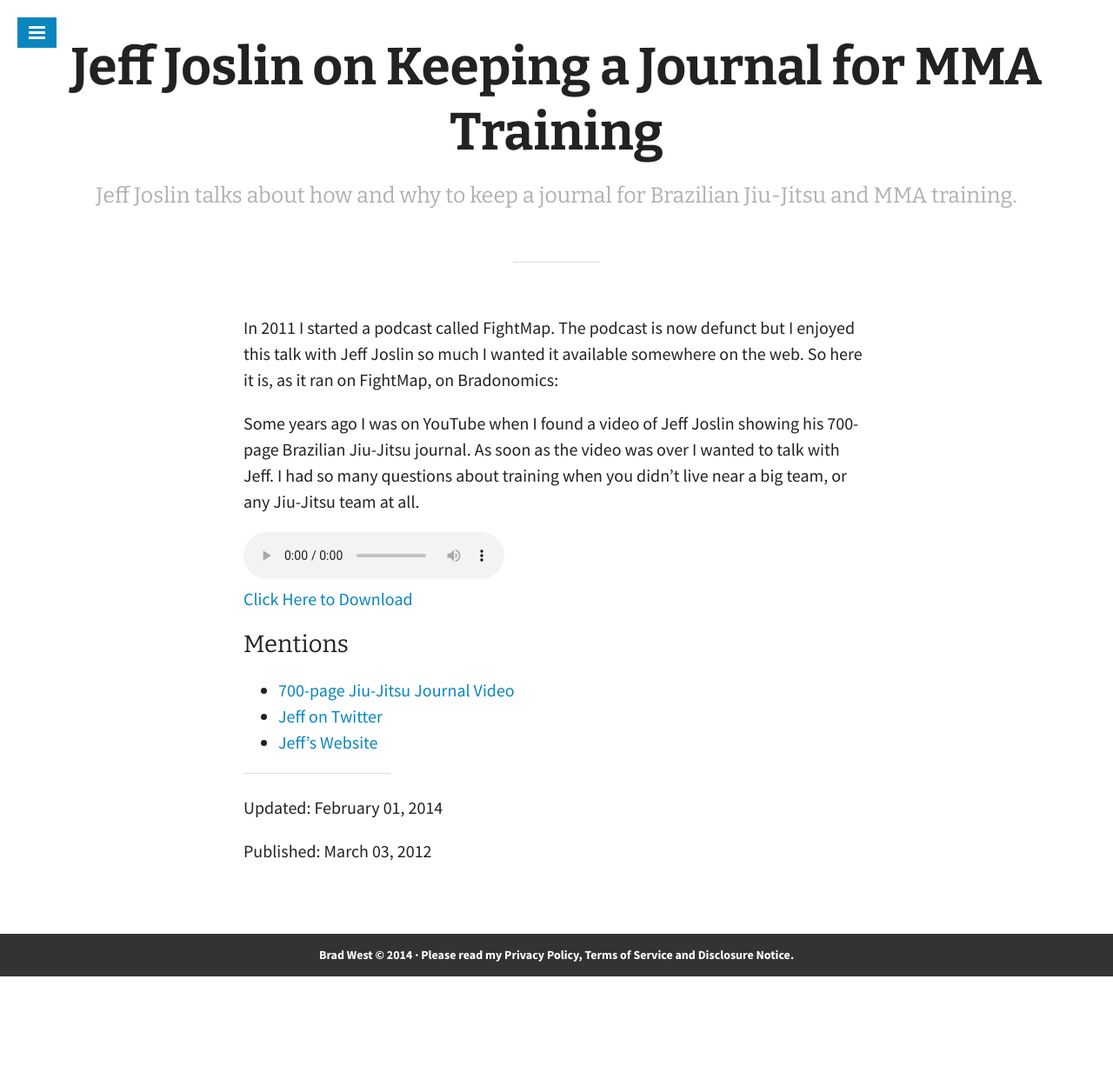
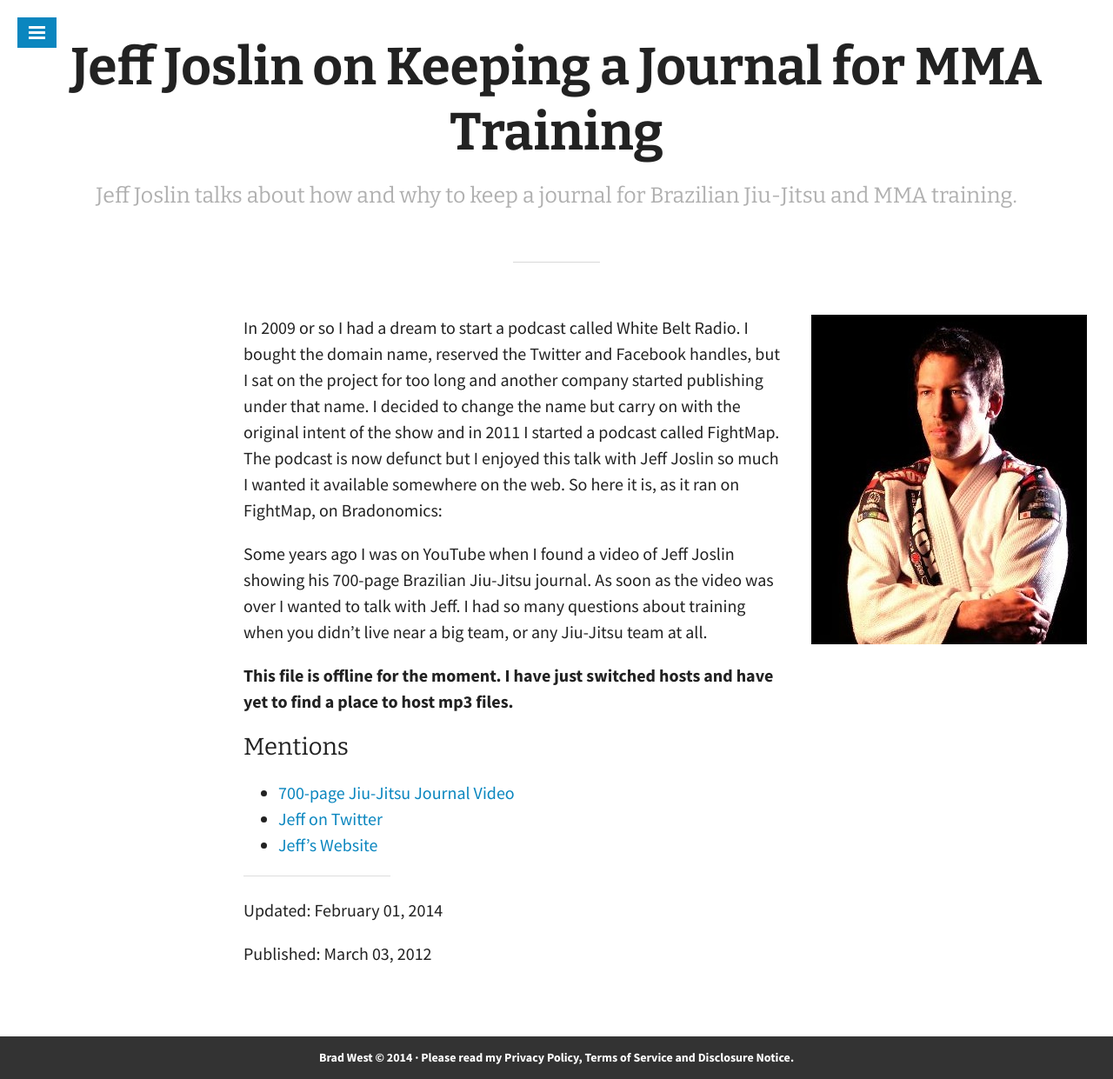
Before and after one commit to snowdj/bradonomics.github.io, a Jekyll site: the page built from _posts/2012-03-03-jeff-joslin-mma-journal.md, in a window 1280 px wide. Shown: the whole page at 87% size. Built offline with Jekyll 4.4.1, drawn with Linux system fonts in a browser that asks for light colours; some web fonts are replaced; before the commit the page ends 1123 px from its top, so only the background shows below that.

Commit message:
Added Image

```diff
--- a/_posts/2012-03-03-jeff-joslin-mma-journal.md
+++ b/_posts/2012-03-03-jeff-joslin-mma-journal.md
@@ -6,20 +6,16 @@
 excerpt: Jeff Joslin talks about how and why to keep a journal for Brazilian Jiu-Jitsu and MMA training.
 category: Podcast
 tags: [Jiu-Jitsu, MMA]
-image:
+image: jeff-joslin.jpg
 teaser:
 ---
 
-In 2011 I started a podcast called FightMap. The podcast is now defunct but I enjoyed this talk with Jeff Joslin so much I wanted it available somewhere on the web. So here it is, as it ran on FightMap, on Bradonomics:
+<img class="pullright" src="/images/jeff-joslin.jpg">
+In 2009 or so I had a dream to start a podcast called White Belt Radio. I bought the domain name, reserved the Twitter and Facebook handles, but I sat on the project for too long and another company started publishing under that name. I decided to change the name but carry on with the original intent of the show and in 2011 I started a podcast called FightMap. The podcast is now defunct but I enjoyed this talk with Jeff Joslin so much I wanted it available somewhere on the web. So here it is, as it ran on FightMap, on Bradonomics:
 
 Some years ago I was on YouTube when I found a video of Jeff Joslin showing his 700-page Brazilian Jiu-Jitsu journal. As soon as the video was over I wanted to talk with Jeff. I had so many questions about training when you didn't live near a big team, or any Jiu-Jitsu team at all.
 
-<audio controls>
-<source src="http://bradonomics.com/jeff-joslin-mma-journal/FightMap-004-Jeff-Joslin.mp3" type="audio/mpeg">
-Your browser does not support the audio element. Use the link below to download the mp3 file.
-</audio>
-
-[Click Here to Download](http://bradonomics.com/podcasts/FightMap-004-Jeff-Joslin.mp3)
+**This file is offline for the moment. I have just switched hosts and have yet to find a place to host mp3 files.**
 
 ### Mentions
 
```
